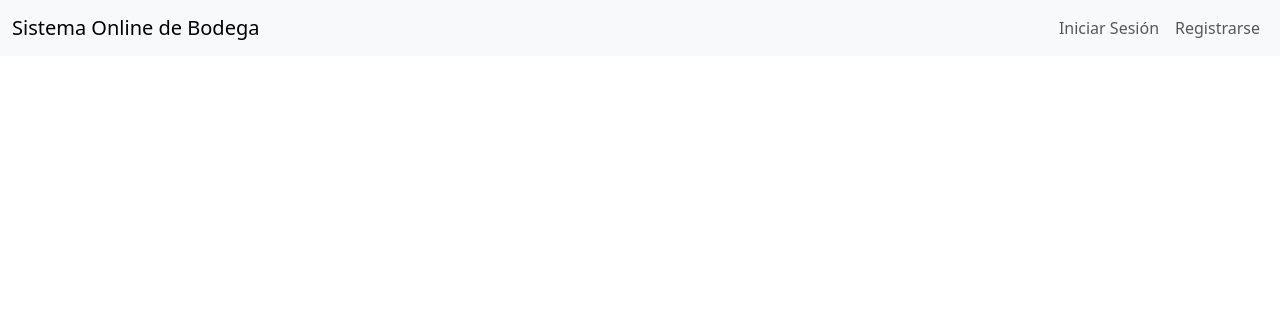
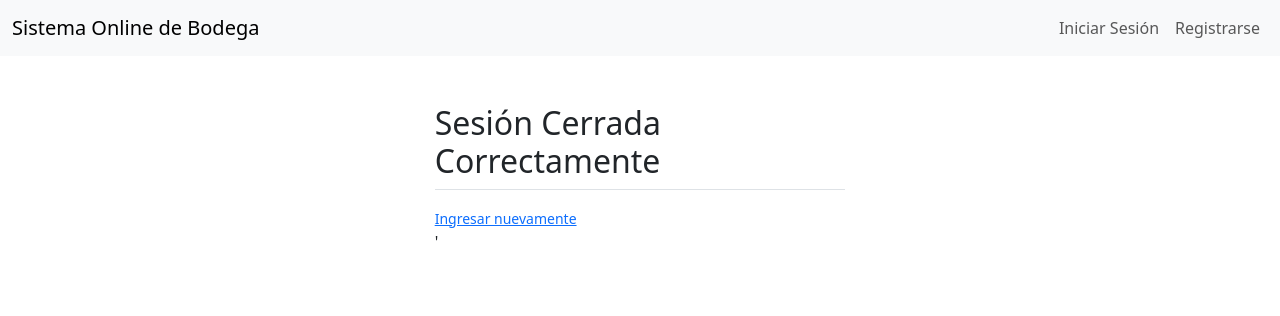
Before and after one commit to Seka322/Modulo-de-Compras, a Django app: template compras/templates/logout.html in a window 1280 px wide. Shown: the top 316 px of the page. Run offline with Django 5.2, Linux system fonts and the light colour scheme; the template is opened without the code that fills it, so the values that code supplies are empty; some libraries are stand-ins or nearby versions.

Commit message:
Mensaje de confirmacion de cerrar sesion

```diff
--- a/compras/templates/logout.html
+++ b/compras/templates/logout.html
@@ -1,5 +1,15 @@
 {% extends 'index.html' %}
 
 {% block content %}
+    <div class="row">
+        <div class="col-11 col-md-4 mx-auto mt-5">
+            <h2>Sesión Cerrada Correctamente</h2>
+            <div class="border-top pt-3">
+                <small class="text-muted">
+                    <a href="{% url 'iniciar-sesion' %}">Ingresar nuevamente</a>
+                </small>
+            </div>'
+        </div>
+    </div>
 
 {% endblock content %}
```
